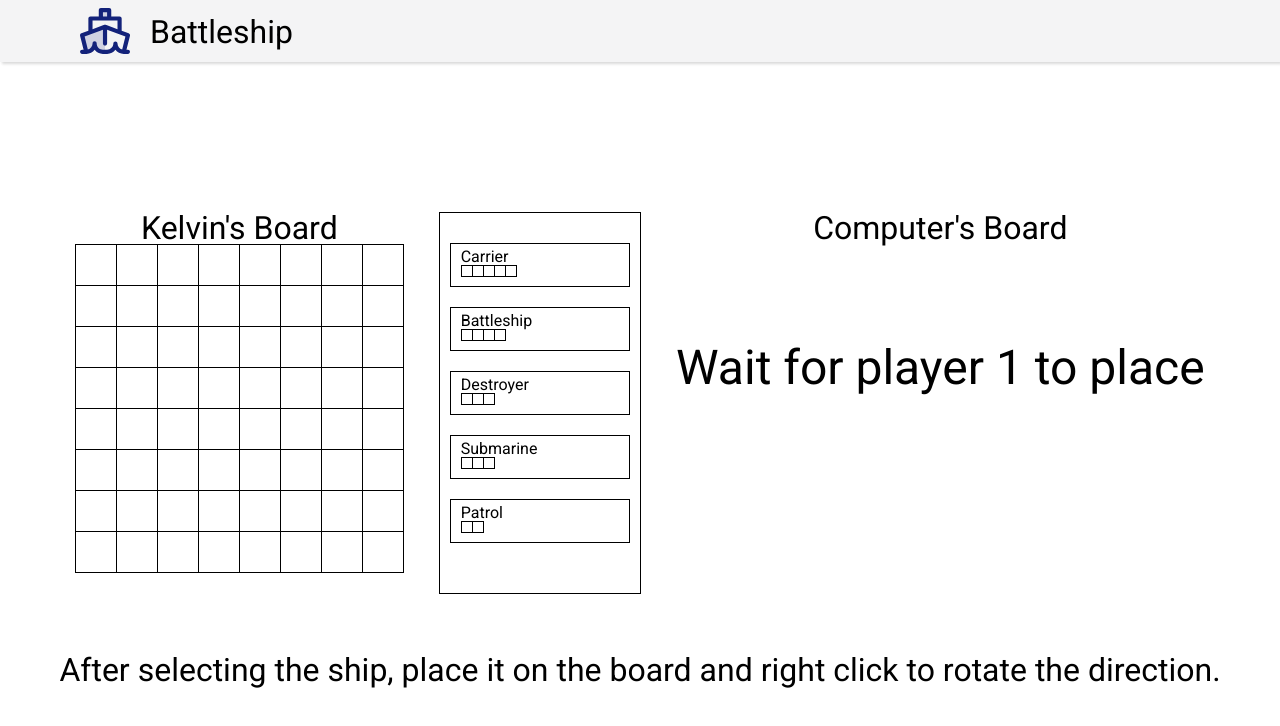
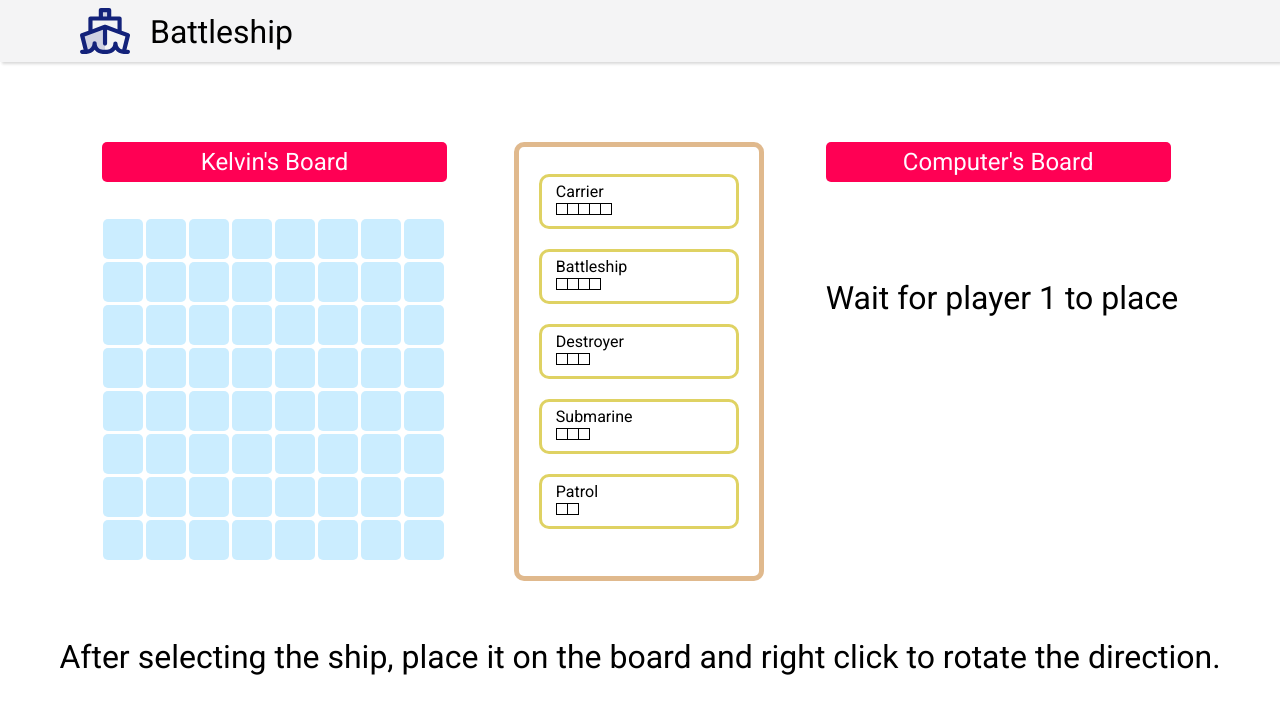
Before and after one commit to KelvinQiu802/battleship, a React (Vite) app: page / in a window 1280 px wide. Both pictures are taken after a click on the button "START". Shown: the top 726 px of the page. Built offline with nearby package versions, Linux system fonts and the light colour scheme.

Commit message:
修改了棋盘样式

```diff
--- a/src/components/Game/game.css
+++ b/src/components/Game/game.css
@@ -1,12 +1,12 @@
 .game-area {
   display: flex;
-  margin-top: 150px;
+  margin-top: 80px;
   justify-content: space-evenly;
 }
 
 .board {
   display: flex;
-  width: 328px;
+  width: 350px;
   flex-wrap: wrap;
   cursor: pointer;
 }
@@ -20,14 +20,41 @@
 }
 
 .board-title {
-  font-size: 2em;
+  font-size: 1.5em;
+  width: 345px;
+  height: 40px;
+  margin-bottom: 1.5em;
+  background-color: #ff0054;
+  line-height: 40px;
+  color: #fff9ff;
+  border-radius: 5px;
+}
+
+.board-title1 {
+  font-size: 1.5em;
+  width: 345px;
+  height: 40px;
+  margin-bottom: 1.5em;
+  background-color: #717d97;
+  line-height: 40px;
+  color: #fff9ff;
+  border-radius: 5px;
 }
 
 .block {
   width: 40px;
   height: 40px;
-  border: 1px solid black;
-  margin: 0 -1px -1px 0;
+  margin: 1.5px 1.5px 1.5px 1.5px;
+  border-radius: 5px;
+  background-color: #cbedff;
+}
+
+.block1 {
+  width: 40px;
+  height: 40px;
+  margin: 1.5px 1.5px 1.5px 1.5px;
+  border-radius: 5px;
+  background-color: #d7edec;
 }
 
 .block.placing {
@@ -39,11 +66,11 @@
 }
 
 .block.Carrier {
-  background-color: aqua;
+  background-color: #1cd4d4;
 }
 
 .block.Battleship {
-  background-color: brown;
+  background-color: #fe9910;
 }
 
 .block.Destroyer {
@@ -51,11 +78,11 @@
 }
 
 .block.Submarine {
-  background-color: coral;
+  background-color: #ffd581;
 }
 
 .block.Patrol {
-  background-color: deeppink;
+  background-color: #fd6b51;
 }
 
 .block.sank {
@@ -79,17 +106,19 @@
 }
 
 .harbour {
-  width: 180px;
-  border: 1px solid black;
-  padding: 30px 10px;
+  width: 200px;
+  border: 5px solid #c2762182;
+  padding: 27px 20px;
+  border-radius: 10px;
 }
 
 .ship-container {
-  border: 1px solid black;
+  border: 3px solid #d6c638c7;
   margin-bottom: 20px;
-  padding: 5px 10px;
+  padding: 7px 14px;
   cursor: pointer;
   user-select: none;
+  border-radius: 10px;
 }
 
 .ship-container:hover {
@@ -112,8 +141,18 @@
   background-color: rgba(135, 207, 235, 0.244);
 }
 
+.ship-name {
+  margin: 0;
+  padding: 0;
+  border: 0;
+  font-size: 100%;
+  font: inherit;
+  vertical-align: baseline;
+  margin-bottom: 3px;
+}
+
 .waiting-title {
-  font-size: 3em;
+  font-size: 2em;
   margin-top: 100px;
 }
 
```
